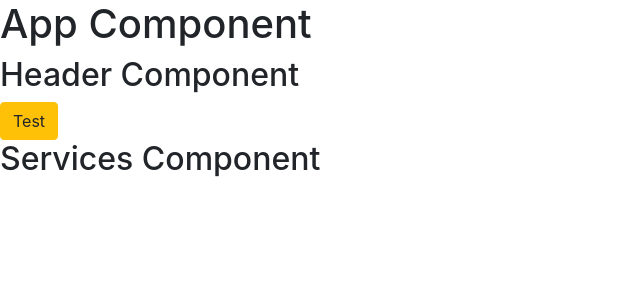
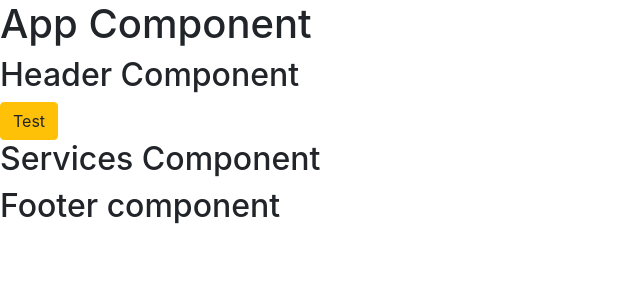
Before and after one commit to GUNAPATISANTHOSH/React, a React (Vite) app: page / in a window 1280 px wide. Shown: the top 300 px of the page, without its empty margins (0-640 px from the left). Built offline with nearby package versions, Linux system fonts and the light colour scheme.

Commit message:
Your commit messages

```diff
--- a/index.html
+++ b/index.html
@@ -7,7 +7,9 @@
     <title>my-react-app</title>
   </head>
   <body>
-    <div id="root"></div>
+    <div id="root">
+      <h1>Hello React</h1>
+    </div>
     <script type="module" src="/src/main.jsx"></script>
   </body>
 </html>
--- a/src/App.jsx
+++ b/src/App.jsx
@@ -1,11 +1,13 @@
 import Header from './components/Header';
-import Services from './components/Services';
+import Services from './components/Services'
+import Footer from './components/Footer';
 function App(){
 
   return(<div>
               <h1>App Component</h1>
               <Header/>
               <Services/>
+              <Footer/>
         </div>)
 }
 
--- a/src/main.jsx
+++ b/src/main.jsx
@@ -1,7 +1,6 @@
-import { createRoot } from 'react-dom/client'
+import { createRoot } from "react-dom/client";
 import App from './App.jsx'
 import '../node_modules/bootstrap/dist/css/bootstrap.css'
-
 createRoot(document.getElementById('root')).render(
-  <App />
+  <App/>
 )
```
